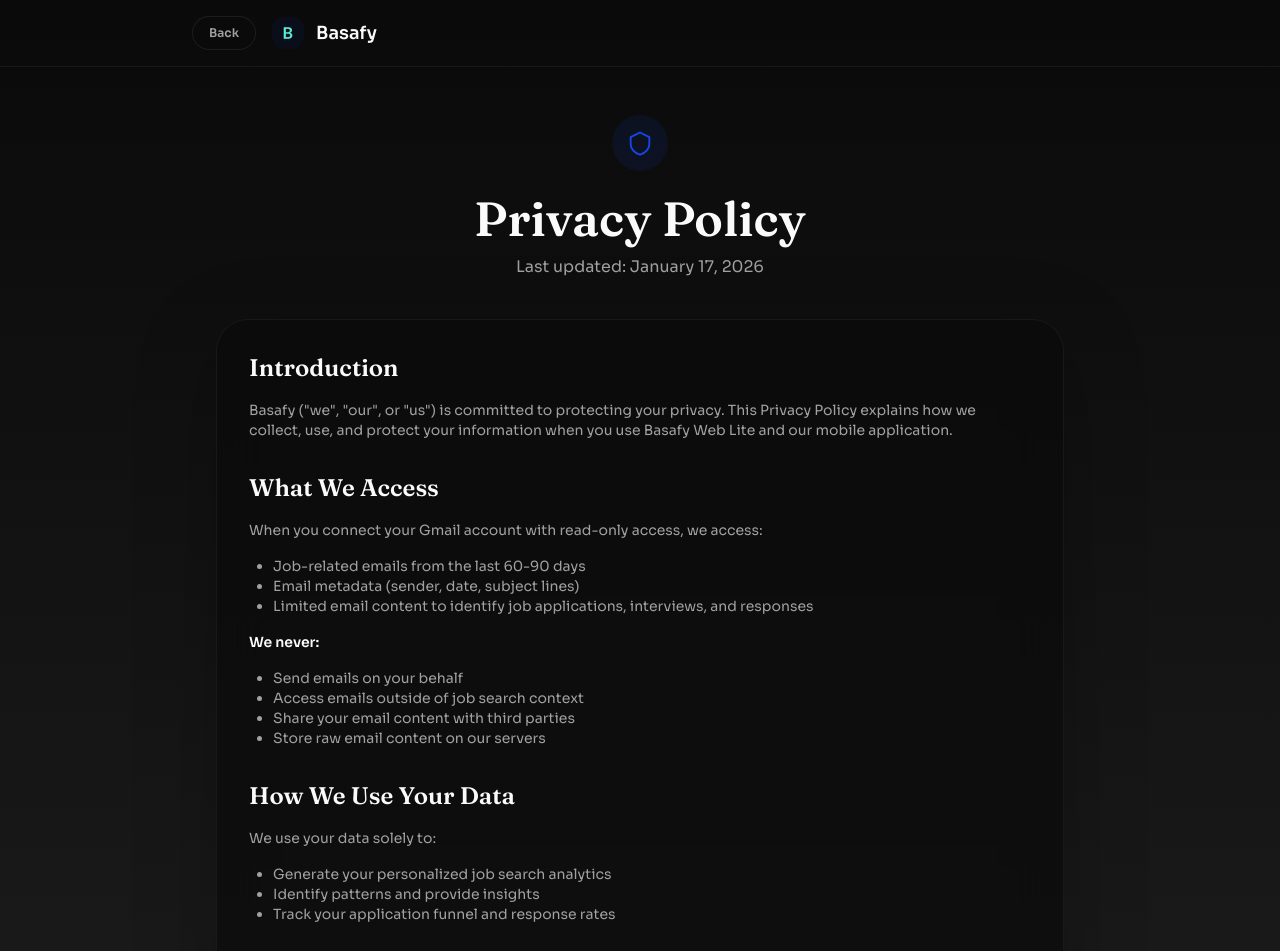
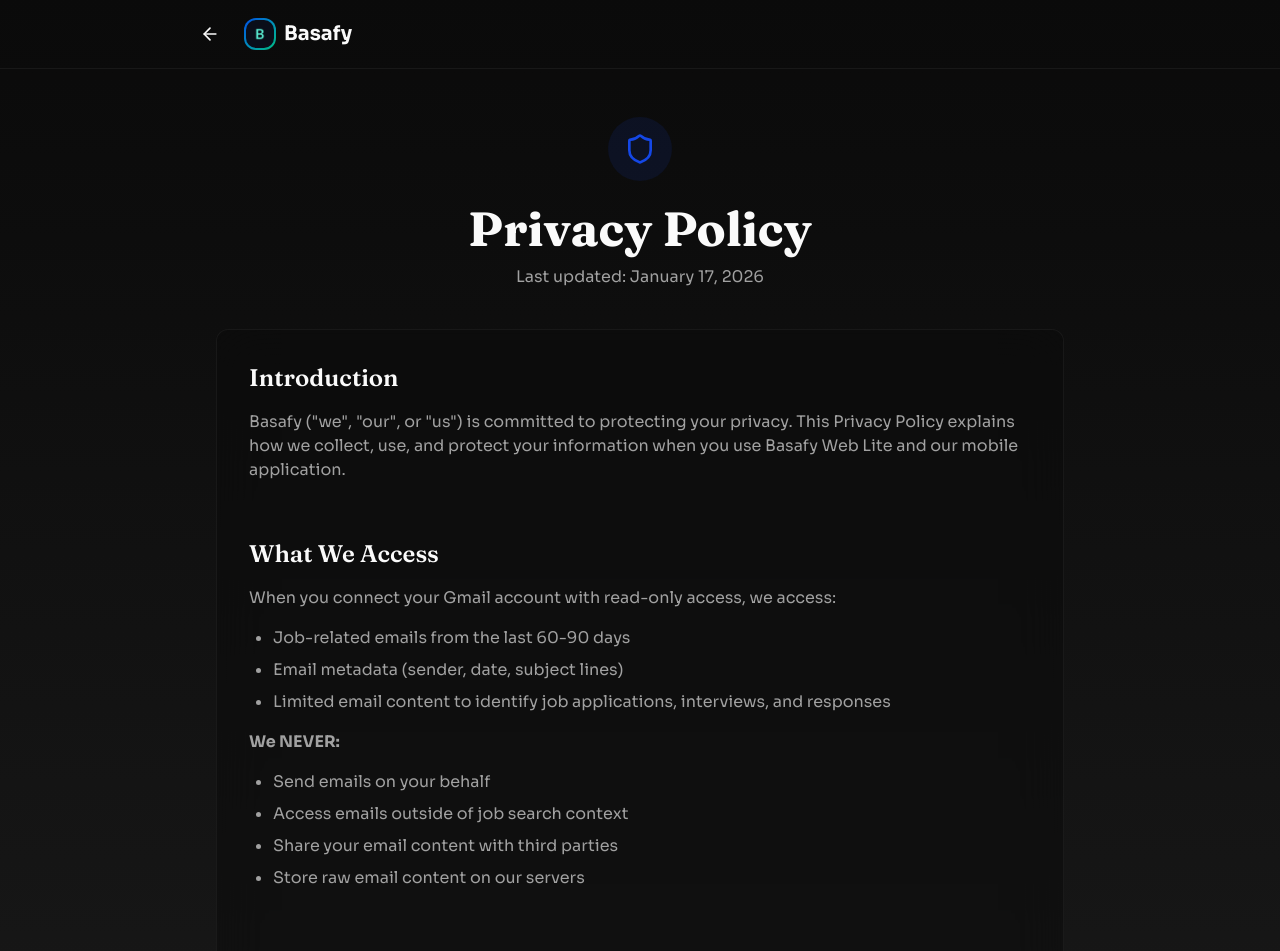
Before and after one commit to Talia04/Basafy, a Next.js app in the folder basafy-web/: page /privacy in a window 1280 px wide. Shown: the top 951 px of the page. Built offline with nearby package versions, Linux system fonts and the light colour scheme.

Commit message:
Align privacy page layout

```diff
--- a/basafy-web/app/privacy/page.tsx
+++ b/basafy-web/app/privacy/page.tsx
@@ -1,37 +1,40 @@
 import Link from 'next/link';
+import { motion } from 'motion/react';
+import { ArrowLeft, Shield } from 'lucide-react';
+import { Card } from '../../components/ui/card';
 
 export default function PrivacyPage() {
   return (
     <main className="min-h-screen bg-gradient-to-b from-background to-muted">
       <header className="border-b border-border/50 px-6 py-4">
         <div className="mx-auto flex max-w-4xl items-center gap-4">
-          <Link
-            href="/"
-            className="rounded-full border border-border/70 bg-background/40 px-4 py-2 text-xs font-semibold text-muted-foreground transition hover:text-foreground"
-          >
-            Back
+          <Link href="/" className="rounded-lg p-2 transition-colors hover:bg-muted">
+            <ArrowLeft className="h-5 w-5" />
           </Link>
-          <div className="flex items-center gap-3">
-            <img
-              src="/basafy-icon.png"
-              alt="Basafy"
-              className="h-8 w-8 rounded-xl"
-            />
-            <span className="text-lg font-semibold">Basafy</span>
+          <div className="flex items-center gap-2">
+            <div className="h-8 w-8 rounded-xl bg-gradient-to-br from-chart-1 to-chart-2 p-[2px]">
+              <img src="/basafy-icon.png" alt="Basafy" className="h-full w-full rounded-[10px]" />
+            </div>
+            <span className="text-xl font-bold">Basafy</span>
           </div>
         </div>
       </header>
 
       <div className="mx-auto max-w-4xl px-6 py-12">
+        <motion.div
+          initial={{ opacity: 0, y: 20 }}
+          animate={{ opacity: 1, y: 0 }}
+          transition={{ duration: 0.5 }}
+        >
           <div className="text-center">
-          <div className="mx-auto flex h-14 w-14 items-center justify-center rounded-full bg-chart-1/10 text-chart-1">
-            <ShieldIcon className="h-7 w-7" />
+            <div className="mb-6 inline-flex rounded-full bg-chart-1/10 p-4">
+              <Shield className="h-8 w-8 text-chart-1" />
             </div>
-          <h1 className="mt-6 text-4xl font-semibold md:text-5xl">Privacy Policy</h1>
-          <p className="mt-3 text-base text-muted-foreground">Last updated: January 17, 2026</p>
+            <h1 className="text-4xl font-bold md:text-5xl">Privacy Policy</h1>
+            <p className="mt-3 text-muted-foreground">Last updated: January 17, 2026</p>
           </div>
 
-        <div className="mt-10 rounded-[32px] border border-border/50 bg-card/70 p-8 shadow-[0_20px_80px_rgba(0,0,0,0.25)] backdrop-blur-xl">
+          <Card className="mt-10 bg-card/50 p-8 backdrop-blur-xl border-border/50">
             <Section title="Introduction">
               <p>
                 Basafy (&quot;we&quot;, &quot;our&quot;, or &quot;us&quot;) is committed to protecting your privacy.
@@ -42,13 +45,15 @@
 
             <Section title="What We Access">
               <p>When you connect your Gmail account with read-only access, we access:</p>
-            <ul className="list-disc pl-6 text-muted-foreground">
+              <ul className="list-disc pl-6 space-y-2 text-muted-foreground">
                 <li>Job-related emails from the last 60-90 days</li>
                 <li>Email metadata (sender, date, subject lines)</li>
                 <li>Limited email content to identify job applications, interviews, and responses</li>
               </ul>
-            <p className="mt-4 font-semibold text-foreground">We never:</p>
-            <ul className="list-disc pl-6 text-muted-foreground">
+              <p className="mt-4">
+                <strong>We NEVER:</strong>
+              </p>
+              <ul className="list-disc pl-6 space-y-2 text-muted-foreground">
                 <li>Send emails on your behalf</li>
                 <li>Access emails outside of job search context</li>
                 <li>Share your email content with third parties</li>
@@ -58,7 +63,7 @@
 
             <Section title="How We Use Your Data">
               <p>We use your data solely to:</p>
-            <ul className="list-disc pl-6 text-muted-foreground">
+              <ul className="list-disc pl-6 space-y-2 text-muted-foreground">
                 <li>Generate your personalized job search analytics</li>
                 <li>Identify patterns and provide insights</li>
                 <li>Track your application funnel and response rates</li>
@@ -67,7 +72,7 @@
 
             <Section title="Data Storage">
               <p>We store minimal processed data including:</p>
-            <ul className="list-disc pl-6 text-muted-foreground">
+              <ul className="list-disc pl-6 space-y-2 text-muted-foreground">
                 <li>Company names and application dates</li>
                 <li>Application status and stage information</li>
                 <li>Aggregated statistics and insights</li>
@@ -79,7 +84,7 @@
 
             <Section title="Your Rights">
               <p>You have the right to:</p>
-            <ul className="list-disc pl-6 text-muted-foreground">
+              <ul className="list-disc pl-6 space-y-2 text-muted-foreground">
                 <li>Disconnect Gmail access at any time from your Google account settings</li>
                 <li>Request deletion of your data through our support page</li>
                 <li>Export your data (coming soon)</li>
@@ -100,19 +105,19 @@
                 <a href="mailto:privacy@basafy.com" className="text-chart-1 hover:underline">
                   privacy@basafy.com
                 </a>
-              .
               </p>
             </Section>
-        </div>
+          </Card>
 
-        <div className="mt-8 flex items-center justify-center gap-6 text-sm text-muted-foreground">
-          <Link href="/" className="hover:text-foreground">
+          <div className="mt-8 flex items-center justify-center gap-6 text-sm">
+            <Link href="/" className="text-muted-foreground transition-colors hover:text-foreground">
               Back to Home
             </Link>
-          <Link href="/support" className="hover:text-foreground">
+            <Link href="/support" className="text-muted-foreground transition-colors hover:text-foreground">
               Support & Contact
             </Link>
           </div>
+        </motion.div>
       </div>
     </main>
   );
@@ -121,16 +126,8 @@
 function Section({ title, children }: { title: string; children: React.ReactNode }) {
   return (
     <section className="mb-8">
-      <h2 className="text-2xl font-semibold text-foreground">{title}</h2>
-      <div className="mt-4 space-y-4 text-sm text-muted-foreground">{children}</div>
+      <h2 className="mb-4 text-2xl font-semibold">{title}</h2>
+      <div className="space-y-4 text-muted-foreground">{children}</div>
     </section>
   );
 }
-
-function ShieldIcon({ className }: { className?: string }) {
-  return (
-    <svg viewBox="0 0 24 24" fill="none" stroke="currentColor" strokeWidth="1.6" className={className}>
-      <path d="M12 3l8 4v6c0 4-3.4 7.7-8 9-4.6-1.3-8-5-8-9V7l8-4z" />
-    </svg>
-  );
-}
```
Lines whose indentation alone changed are shown as unchanged.
